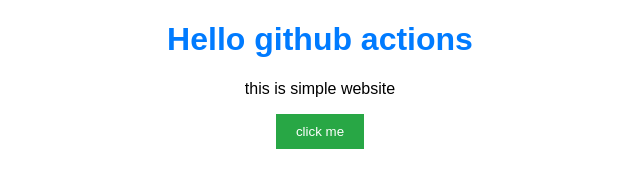
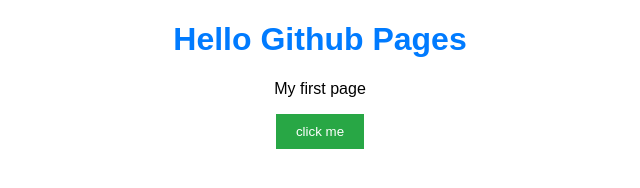
Before and after one commit to likit123/my-first-pages, a plain HTML site: page index.html in a window 1280 px wide. Shown: the whole page, without its empty margins (320-960 px from the left). Drawn offline with Linux system fonts and the light colour scheme.

Commit message:
edit title

```diff
--- a/index.html
+++ b/index.html
@@ -8,8 +8,8 @@
 </head>
 <body>
 
-  <h1>Hello github actions</h1>
-  <p>this is simple website</p>
+  <h1>Hello Github Pages</h1>
+  <p>My first page</p>
 
   <button id="myButton">click me</button>
   <script src="script.js"></script>
```
